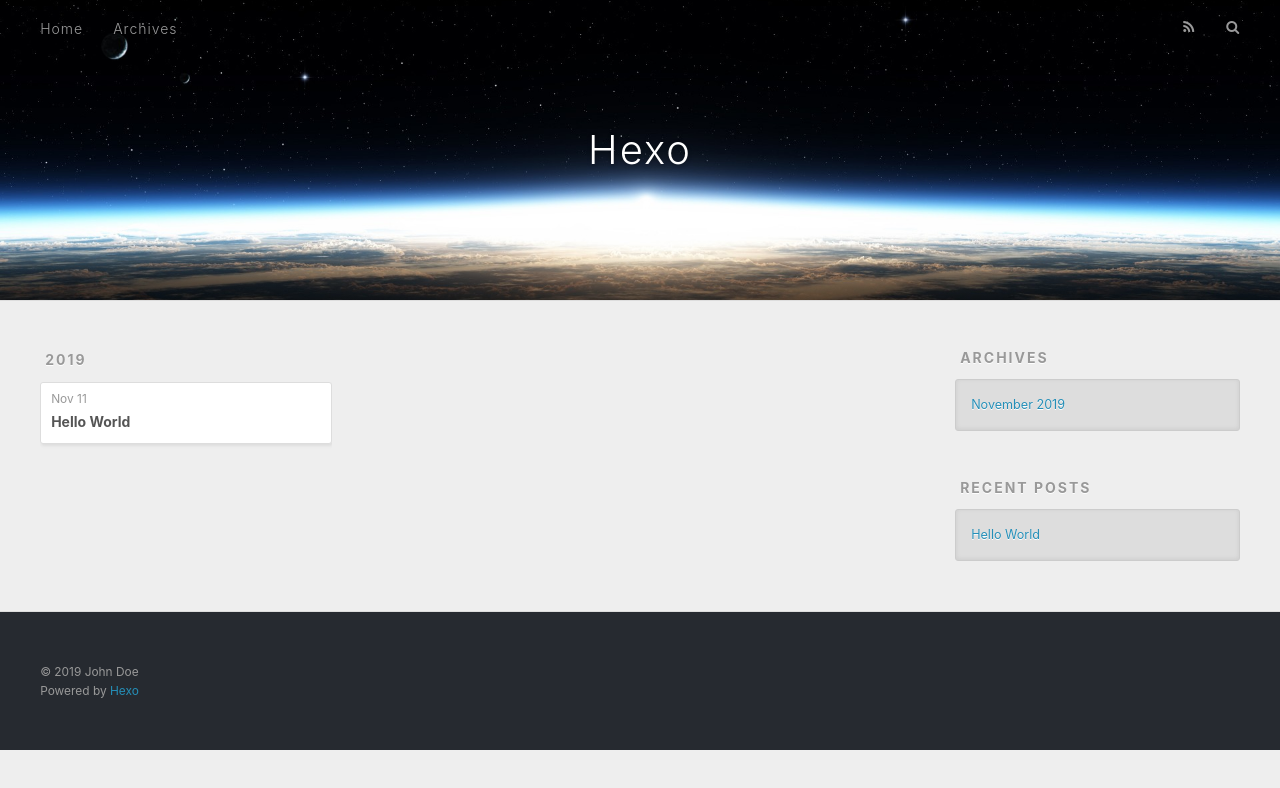
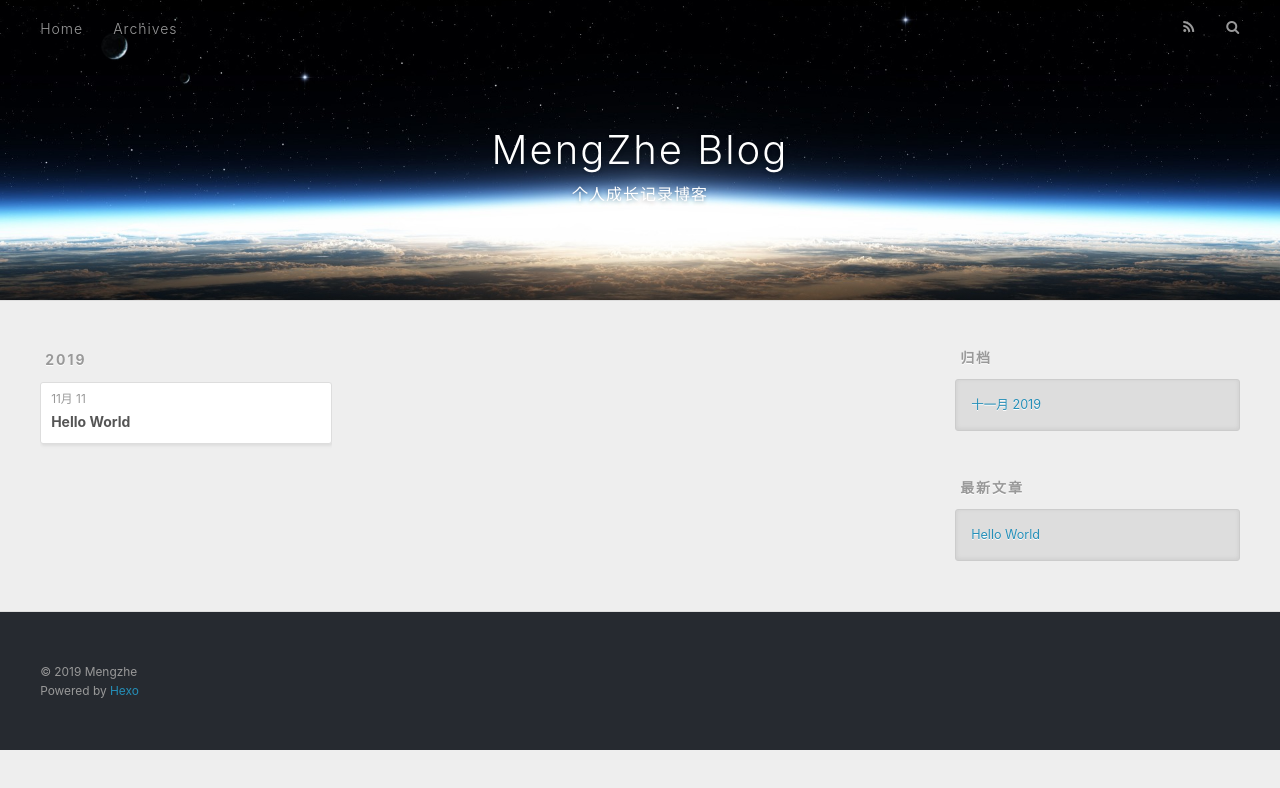
Before and after one commit to MZ6626/achemy.github.io, a plain HTML site: page archives/2019/11/index.html in a window 1280 px wide. Drawn offline with nearby package versions, Linux system fonts and the light colour scheme.

Commit message:
Site updated: 2019-11-12 00:07:57

```diff
--- a/archives/2019/11/index.html
+++ b/archives/2019/11/index.html
@@ -5,16 +5,19 @@
 
 
 
-  <title>Archives: 2019/11 | Hexo</title>
+  <title>归档: 2019/11 | MengZhe Blog</title>
   <meta name="viewport" content="width=device-width, initial-scale=1, maximum-scale=1">
-  <meta property="og:type" content="website">
-<meta property="og:title" content="Hexo">
+  <meta name="description" content="主要设计运维、Python、Linux等">
+<meta name="keywords" content="Python, 运维, Linux">
+<meta property="og:type" content="website">
+<meta property="og:title" content="MengZhe Blog">
 <meta property="og:url" content="http:&#x2F;&#x2F;yoursite.com&#x2F;archives&#x2F;2019&#x2F;11&#x2F;index.html">
-<meta property="og:site_name" content="Hexo">
-<meta property="og:locale" content="en">
+<meta property="og:site_name" content="MengZhe Blog">
+<meta property="og:description" content="主要设计运维、Python、Linux等">
+<meta property="og:locale" content="zh-CN">
 <meta name="twitter:card" content="summary">
 
-    <link rel="alternate" href="/atom.xml" title="Hexo" type="application/atom+xml">
+    <link rel="alternate" href="/atom.xml" title="MengZhe Blog" type="application/atom+xml">
 
 
     <link rel="icon" href="/favicon.png">
@@ -33,8 +36,12 @@
   <div id="header-outer" class="outer">
     <div id="header-title" class="inner">
       <h1 id="logo-wrap">
-        <a href="/" id="logo">Hexo</a>
+        <a href="/" id="logo">MengZhe Blog</a>
       </h1>
+
+        <h2 id="subtitle-wrap">
+          <a href="/" id="subtitle">个人成长记录博客</a>
+        </h2>
 
     </div>
     <div id="header-inner" class="inner">
@@ -50,7 +57,7 @@
 
           <a id="nav-rss-link" class="nav-icon" href="/atom.xml" title="RSS Feed"></a>
 
-        <a id="nav-search-btn" class="nav-icon" title="Search"></a>
+        <a id="nav-search-btn" class="nav-icon" title="搜索"></a>
       </nav>
       <div id="search-form-wrap">
         <form action="//google.com/search" method="get" accept-charset="UTF-8" class="search-form"><input type="search" name="q" class="search-form-input" placeholder="Search"><button type="submit" class="search-form-submit">&#xF002;</button><input type="hidden" name="sitesearch" value="http://yoursite.com"></form>
@@ -76,7 +83,7 @@
   <div class="archive-article-inner">
     <header class="archive-article-header">
       <a href="/2019/11/11/hello-world/" class="archive-article-date">
-  <time datetime="2019-11-11T15:39:48.774Z" itemprop="datePublished">Nov 11</time>
+  <time datetime="2019-11-11T15:39:48.774Z" itemprop="datePublished">11月 11</time>
 </a>
 
 
@@ -108,9 +115,9 @@
 
 
   <div class="widget-wrap">
-    <h3 class="widget-title">Archives</h3>
+    <h3 class="widget-title">归档</h3>
     <div class="widget">
-      <ul class="archive-list"><li class="archive-list-item"><a class="archive-list-link" href="/archives/2019/11/">November 2019</a></li></ul>
+      <ul class="archive-list"><li class="archive-list-item"><a class="archive-list-link" href="/archives/2019/11/">十一月 2019</a></li></ul>
     </div>
   </div>
 
@@ -118,7 +125,7 @@
 
 
   <div class="widget-wrap">
-    <h3 class="widget-title">Recent Posts</h3>
+    <h3 class="widget-title">最新文章</h3>
     <div class="widget">
       <ul>
 
@@ -138,7 +145,7 @@
 
   <div class="outer">
     <div id="footer-info" class="inner">
-      &copy; 2019 John Doe<br>
+      &copy; 2019 Mengzhe<br>
       Powered by <a href="http://hexo.io/" target="_blank">Hexo</a>
     </div>
   </div>
```
Also changed, not shown: 2019/11/11/hello-world/index.html (+16 -11 lines), archives/2019/index.html (+20 -13 lines), archives/index.html (+20 -13 lines), index.html (+20 -13 lines).
